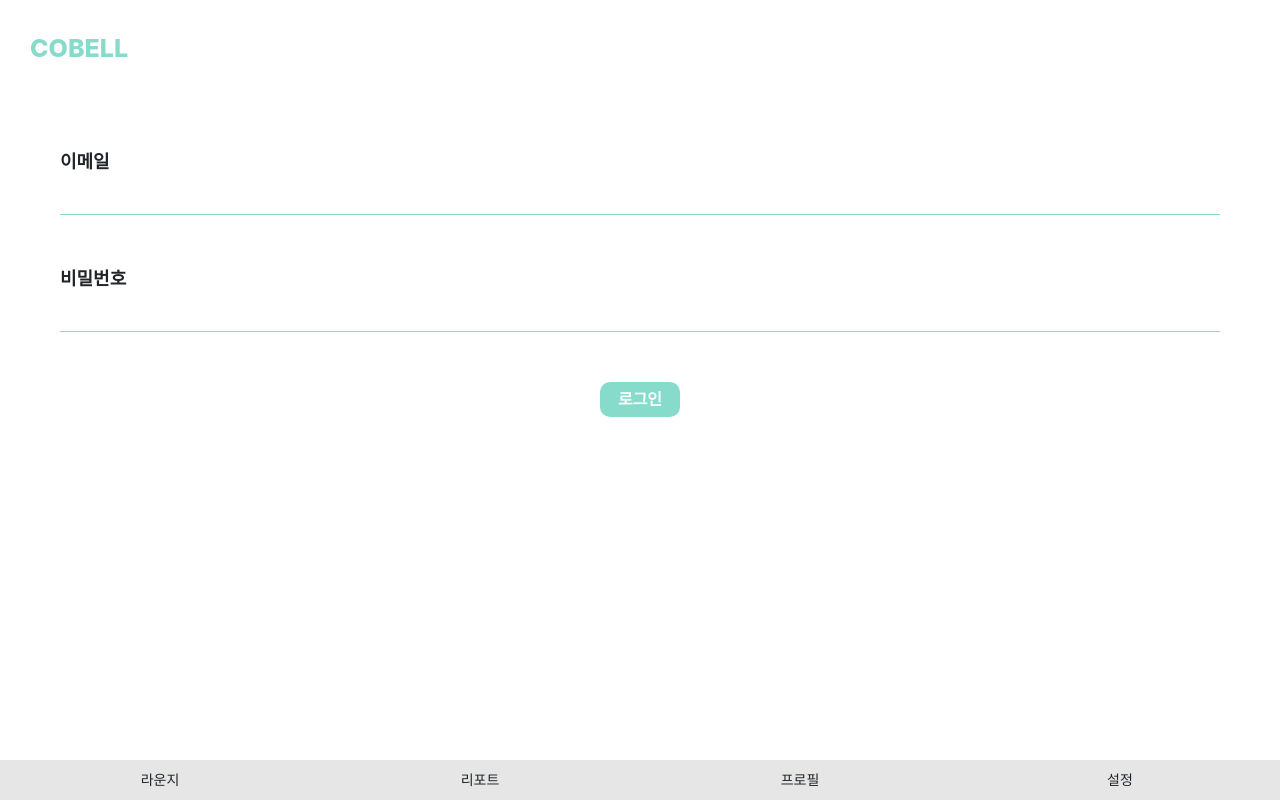
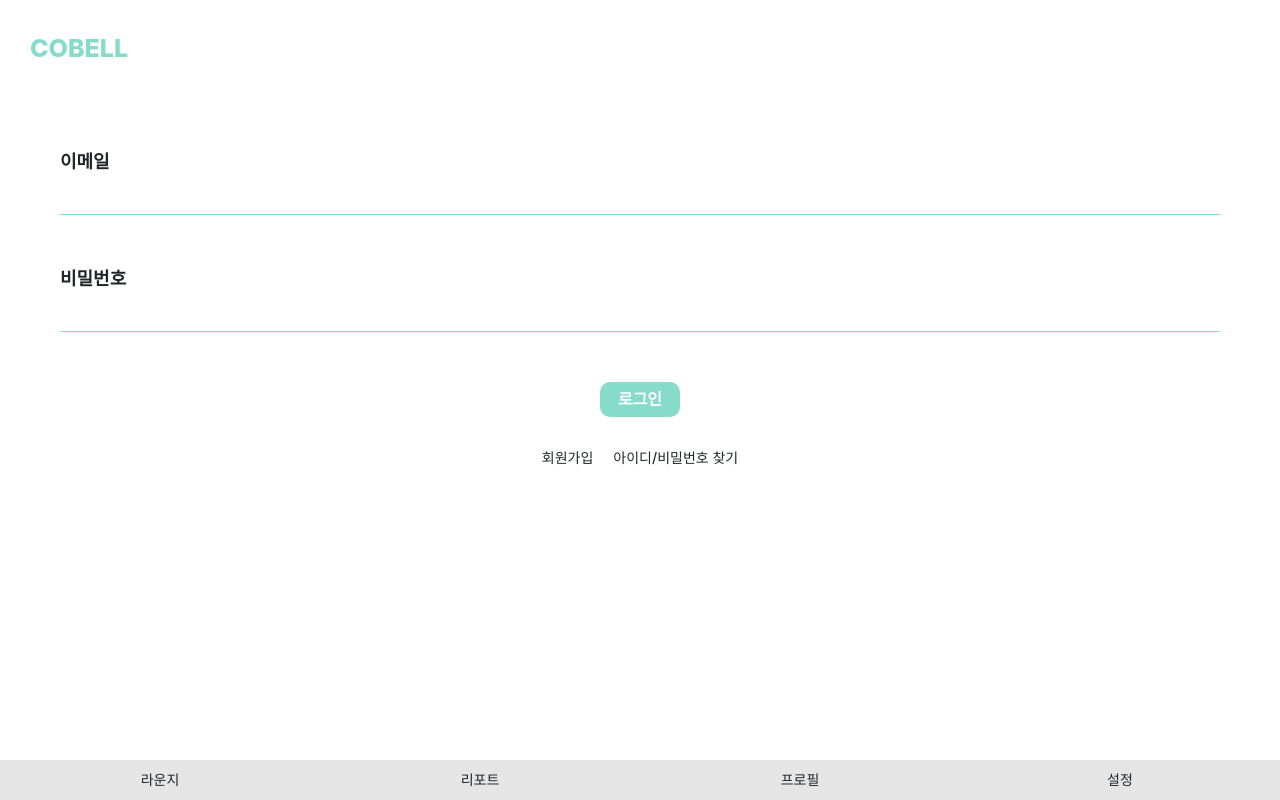
Before and after one commit to local-kim/MOIM, a React (Create React App) app in the folder src/main/reactjs/: page /login in a window 1280 px wide. Built offline with nearby package versions, Linux system fonts and the light colour scheme.

Commit message:
로그인 페이지에 회원가입, 비밀번호 찾기 버튼 추가

```diff
--- a/src/main/reactjs/src/pages/login/Login.js
+++ b/src/main/reactjs/src/pages/login/Login.js
@@ -46,6 +46,11 @@ const Login = () => {
         <div className={styles.btn_box}><button type="submit" className={styles.login_btn}>로그인</button></div>
       </form>
 
+      <div className={styles.btn_wrap}>
+        <div onClick={() => navigate('/join')}>회원가입</div>
+        <div onClick={() => navigate('/find')}>아이디/비밀번호 찾기</div>
+      </div>
+
         {/* <table>
           <tbody>
             <tr>
--- a/src/main/reactjs/src/pages/login/Login.module.css
+++ b/src/main/reactjs/src/pages/login/Login.module.css
@@ -43,3 +43,14 @@ form{
   color: white;
   font-weight: 600;
 }
+
+.btn_wrap{
+  display: flex;
+  justify-content: center;
+}
+
+.btn_wrap > div{
+  margin: 0 10px;
+  font-size: 14px;
+  font-weight: 500;
+}
--- a/src/main/reactjs/src/pages/report/Report.module.css
+++ b/src/main/reactjs/src/pages/report/Report.module.css
@@ -28,8 +28,7 @@
 .chart_wrap > div{
   /* margin: 0;
   width: 100%; */
-  padding-left: 30px;
-  padding-right: 30px;
+  padding: 5px 40px 40px 40px;
 }
 
 .weight_box{
```
